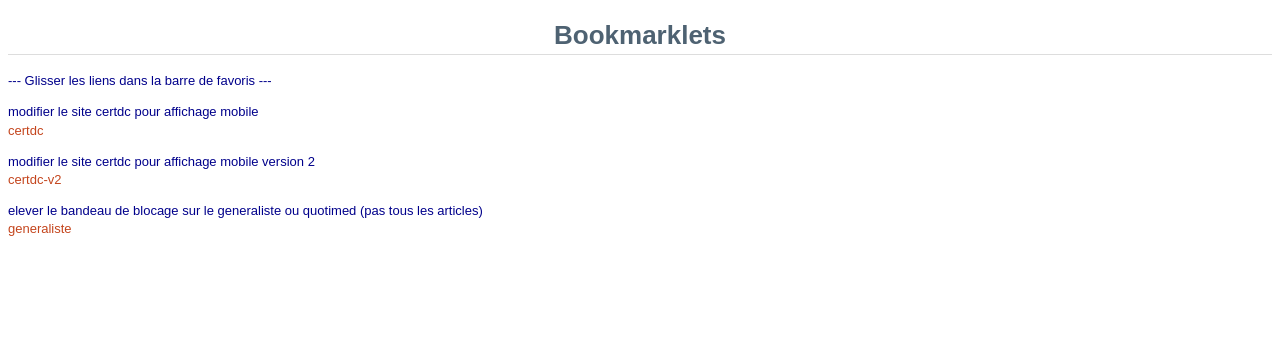
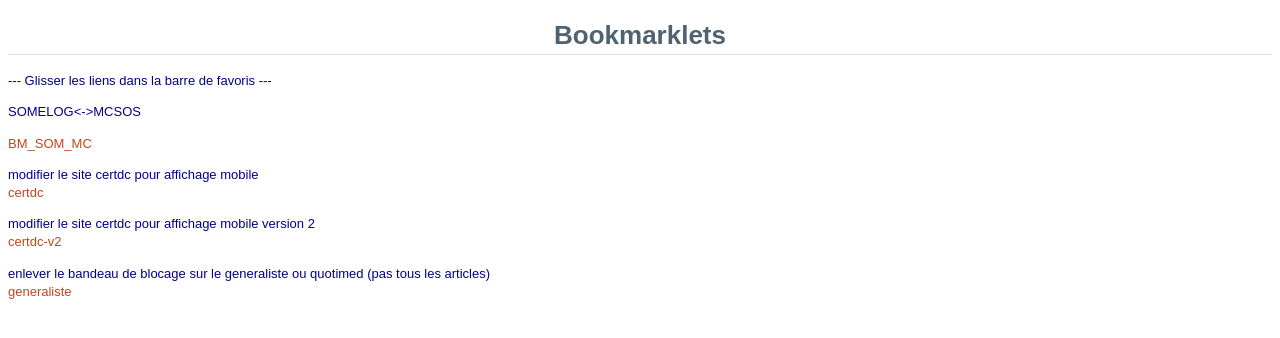
Before and after one commit to somel-web/somel-web.github.io, a plain HTML site: page bookmarklet.html in a window 1280 px wide. Drawn offline with Linux system fonts and the light colour scheme.

Commit message:
Update bookmarklet.html

```diff
--- a/bookmarklet.html
+++ b/bookmarklet.html
@@ -93,6 +93,12 @@
        --- Glisser les liens dans la barre de favoris ---
       </p>
       <p>
+        SOMELOG<->MCSOS<br>
+
+      </p>
+      <a href="javascript:%28function%28%29%7Bif%28window.location.hostname%21%3D"somenor.net"%29return%3Bdocument.querySelector%28"%23mcsos_V1"%29%3F.remove%28%29%3Blet script%3Ddocument.createElement%28%27script%27%29%3Bscript.src%3D"https%3A//sega.somel.ovh/some.js"%3Bscript.id%3D"mcsos_V1"%0Adocument.body.appendChild%28script%29%3B%7D%29%28%29%3B">BM_SOM_MC</a>
+    </p>
+      <p>
         modifier le site certdc pour affichage mobile<br>
 
       <a href="javascript:document.querySelector%28%22%23certdc-app%20%3E%20section%20%3E%20div%20%3E%20cdc-certificat%20%3E%20div%20%3E%20div.helpbar-container%22%29.remove%28%29%3Bdocument.querySelector%28%22%23certdc-app%20%3E%20cdc-footer%22%29.remove%28%29%3Bdocument.querySelector%28%22%23certdc-app%20%3E%20section%20%3E%20div%20%3E%20cdc-certificat%20%3E%20div%20%3E%20div.width%22%29.classList.remove%28%22width%22%29">certdc</a>
@@ -105,8 +111,11 @@
 
     </p>
       <p>
-        elever le bandeau de blocage sur le generaliste ou quotimed (pas tous les articles)<br>
+        enlever le bandeau de blocage sur le generaliste ou quotimed (pas tous les articles)<br>
       <a href="javascript:%28function%28%29%7Bvar%20myWindow%3Dwindow.open%28%22%22%2C%22%22%2C%22width%3D600%2Cheight%3D600%22%29%3Bvar%20t%3Ddocument.getElementsByClassName%28%22listing-body-article%22%29%5B0%5D.innerHTML%3BmyWindow.document.write%28t%29%3B%7D%29%28%29%3B">generaliste</a>
+      </p>
+
+
     </div>
   </body>
 </index>
```
